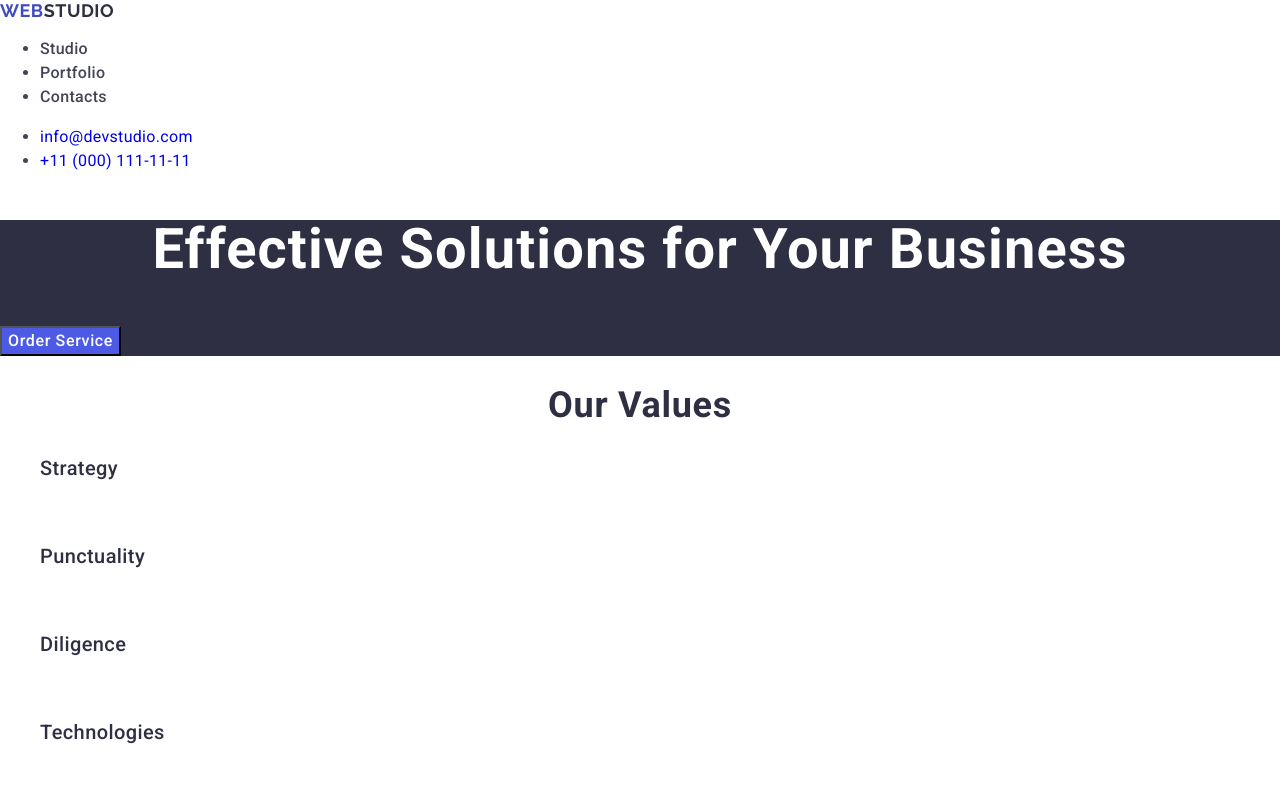
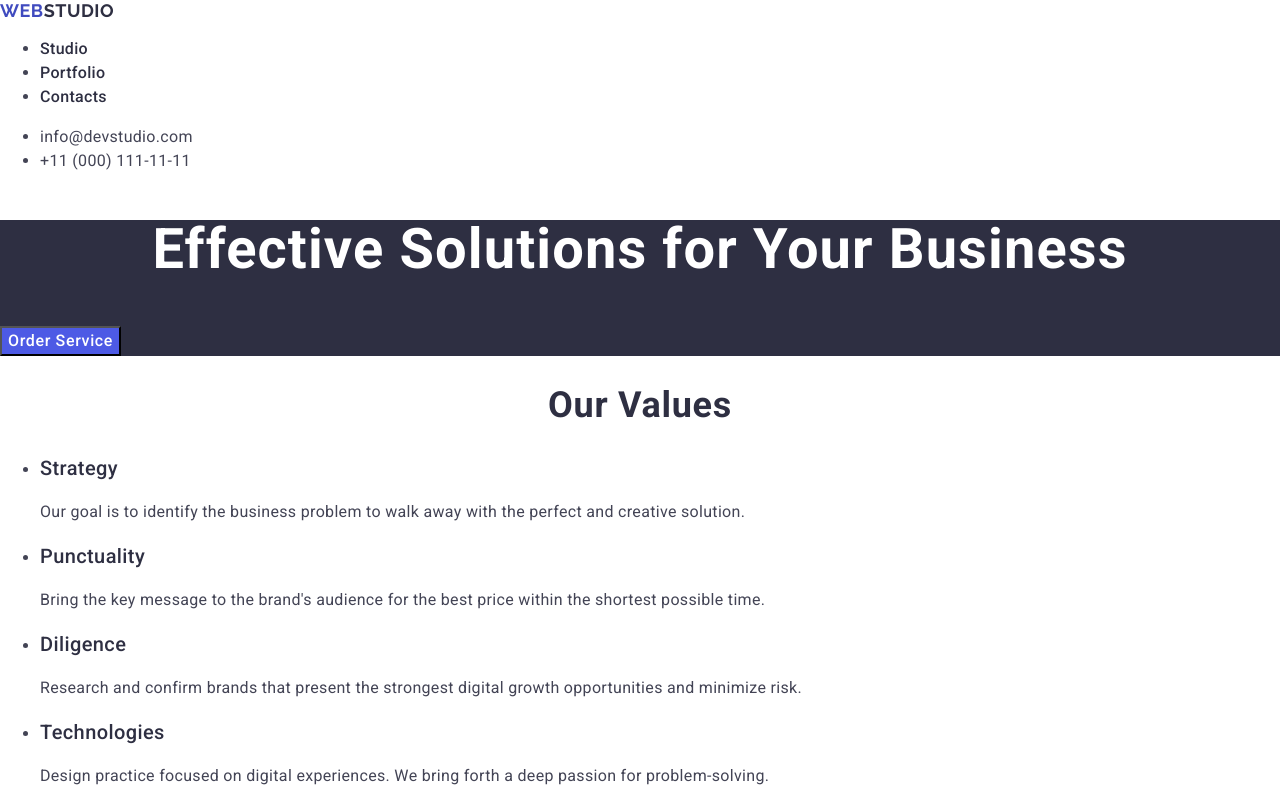
Before and after one commit to maugojaata/goit-markup-hw-02, a plain HTML site: page index.html in a window 1280 px wide. Shown: the top 800 px of the page. Drawn offline with nearby package versions, Linux system fonts and the light colour scheme.

Commit message:
ostatnie ostatnie

```diff
--- a/css/styles.css
+++ b/css/styles.css
@@ -51,7 +51,7 @@ body {
   font-size: 16px;
   line-height: 1.5;
   letter-spacing: 0.02em;
-  color: #434455;
+  color: #2e2f42;
 }
 .address-links {
   font-weight: 400;
@@ -88,7 +88,10 @@ body {
   background-color: #404bbf;
 }
 .list-color {
-  color: #ffffff;
+  color: #434455;
+}
+.our-team {
+  background-color: #ffffff;
 }
 .text {
   font-weight: 400;
--- a/index.html
+++ b/index.html
@@ -35,15 +35,17 @@
           </li>
         </ul>
       </nav>
-      <address class="address-links">
+      <address>
         <ul>
           <li>
-            <a class="interactive" href="mailto:info@devstudio.com"
+            <a
+              class="interactive address-links"
+              href="mailto:info@devstudio.com"
               >info@devstudio.com</a
             >
           </li>
           <li>
-            <a class="interactive" href="tel:+110001111111"
+            <a class="interactive address-links" href="tel:+110001111111"
               >+11 (000) 111-11-11</a
             >
           </li>
@@ -94,7 +96,7 @@
         </ul>
       </section>
       <section class="team">
-        <h2 class="big-headers">Our Team</h2>
+        <h2 class="big-headers our-team">Our Team</h2>
         <ul>
           <li>
             <img
```
